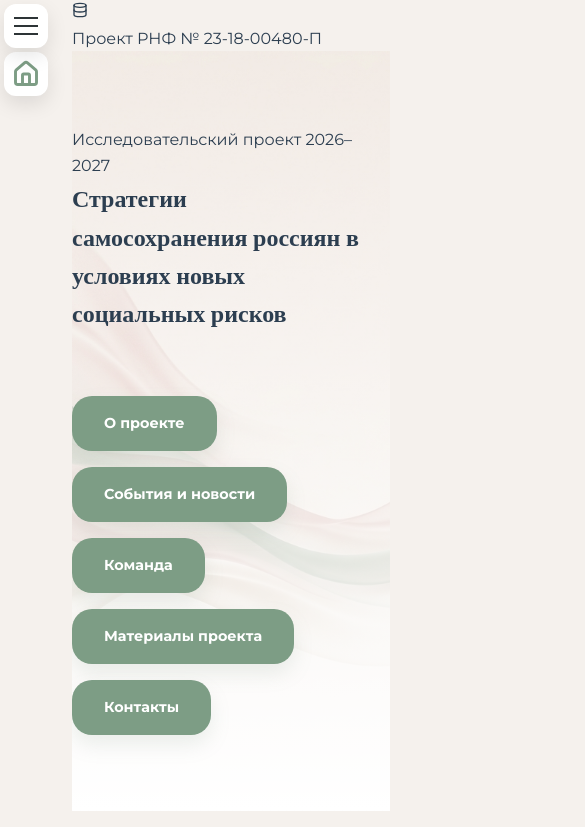
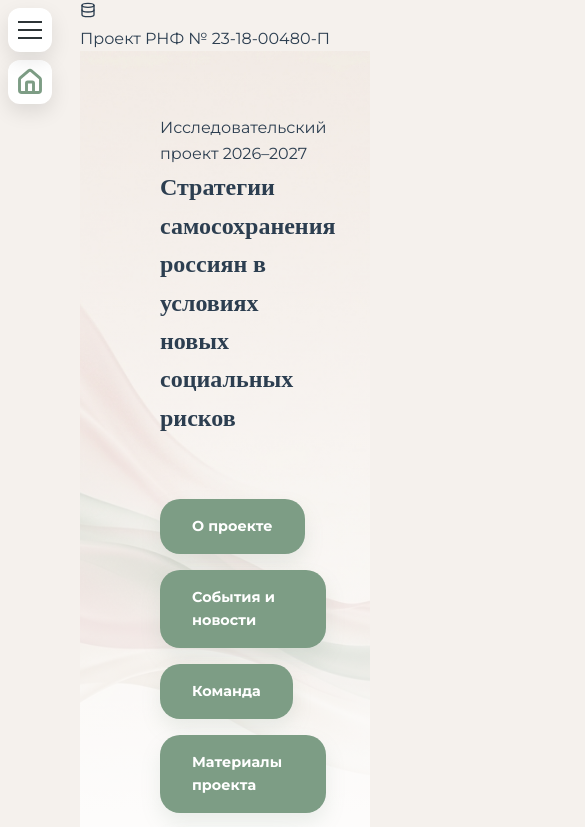
Before and after one commit to digital-selfcare/digital-selfcare.github.io, a React (Vite) app: page / in a window 390 px wide. Shown: the top 827 px of the page, 585 px wide, since content can reach past the window. Built offline with nearby package versions, Linux system fonts and the light colour scheme; a web font is replaced by a local one.

Commit message:
Emergency mobile fix: restore carousel visibility and enforce 80px safe-zone padding

```diff
--- a/src/index.css
+++ b/src/index.css
@@ -193,25 +193,19 @@ section {
 
 @media (max-width: 768px) {
   .burger-btn, .back-btn, .home-btn {
-    left: 4px;
+    left: 8px;
     width: 44px;
     height: 44px;
   }
 
-  .burger-btn { top: 4px; }
-  .back-btn { top: 52px; }
-  .home-btn { top: 52px; }
-  .home-btn.shifted { top: 100px; }
+  .burger-btn { top: 8px; }
+  .back-btn { top: 60px; }
+  .home-btn { top: 60px; }
+  .home-btn.shifted { top: 112px; }
 
-  /* Increased padding to avoid icons */
-  .content-wrapper {
-    padding-left: 72px !important;
-  }
-
-  .member-detail-overlay {
-    padding-left: 72px !important;
-    padding-right: 12px !important;
-    padding-top: 4rem !important;
+  .content-wrapper, .member-detail-overlay, section {
+    padding-left: 80px !important;
+    padding-right: 20px !important;
   }
 
   .container {
@@ -432,16 +426,16 @@ section {
 
 @media (max-width: 600px) {
   .team-carousel-container {
-    height: 550px;
-    overflow: hidden !important;
+    height: 580px; /* Increased to fit buttons */
+    overflow: visible !important; /* Never hide navigation buttons */
     width: 100%;
     position: relative;
+    margin-bottom: 2rem;
   }
 
   .carousel-item-wrapper {
-    width: 250px !important; /* Smaller cards to prevent hitbox overlap */
+    width: 240px !important;
     height: 380px;
-    border-radius: 30px;
   }
 
   .carousel-item-active {
@@ -450,19 +444,21 @@ section {
   }
 
   .carousel-item-next {
-    left: auto;
-    right: -160px; /* Hide more of the next card */
-    transform: scale(0.85);
+    left: 40px;
+    transform: scale(0.8) translateX(180px);
     opacity: 0.3;
     z-index: 5;
-    pointer-events: none; /* Only active card and nav buttons should be clickable */
+    pointer-events: none;
+  }
+
+  .carousel-nav {
+    margin-top: 20px;
+    padding-bottom: 20px;
   }
 
   .nav-btn {
-    width: 50px !important;
-    height: 50px !important;
-    z-index: 1000 !important;
-    pointer-events: auto !important;
+    width: 44px !important;
+    height: 44px !important;
   }
 }
 
```
